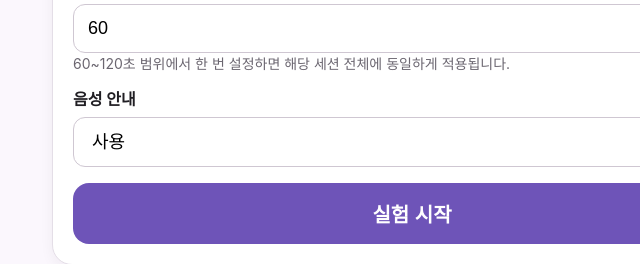
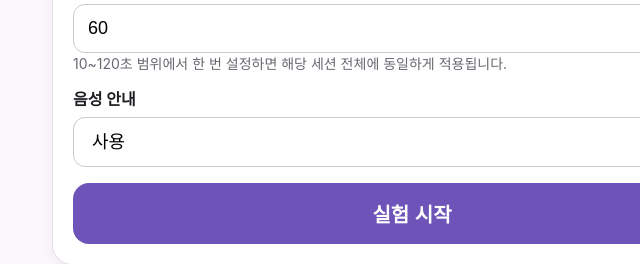
Before and after one commit to Cocopam-AMC/adhl-simulation, a plain HTML site: page index.html in a window 1280 px wide. Shown: the part 373-637 px from the top of the page, 228-868 px from the left. Drawn offline with Linux system fonts and the light colour scheme.

Commit message:
Update index.html

```diff
--- a/index.html
+++ b/index.html
@@ -71,7 +71,7 @@
 
       <label for="restSec">동작 사이 휴식시간 (초)</label>
       <input id="restSec" type="number" min="10" max="120" step="10" value="60" />
-      <div class="note">60~120초 범위에서 한 번 설정하면 해당 세션 전체에 동일하게 적용됩니다.</div>
+      <div class="note">10~120초 범위에서 한 번 설정하면 해당 세션 전체에 동일하게 적용됩니다.</div>
 
       <label for="voiceOn">음성 안내</label>
       <select id="voiceOn">
```
